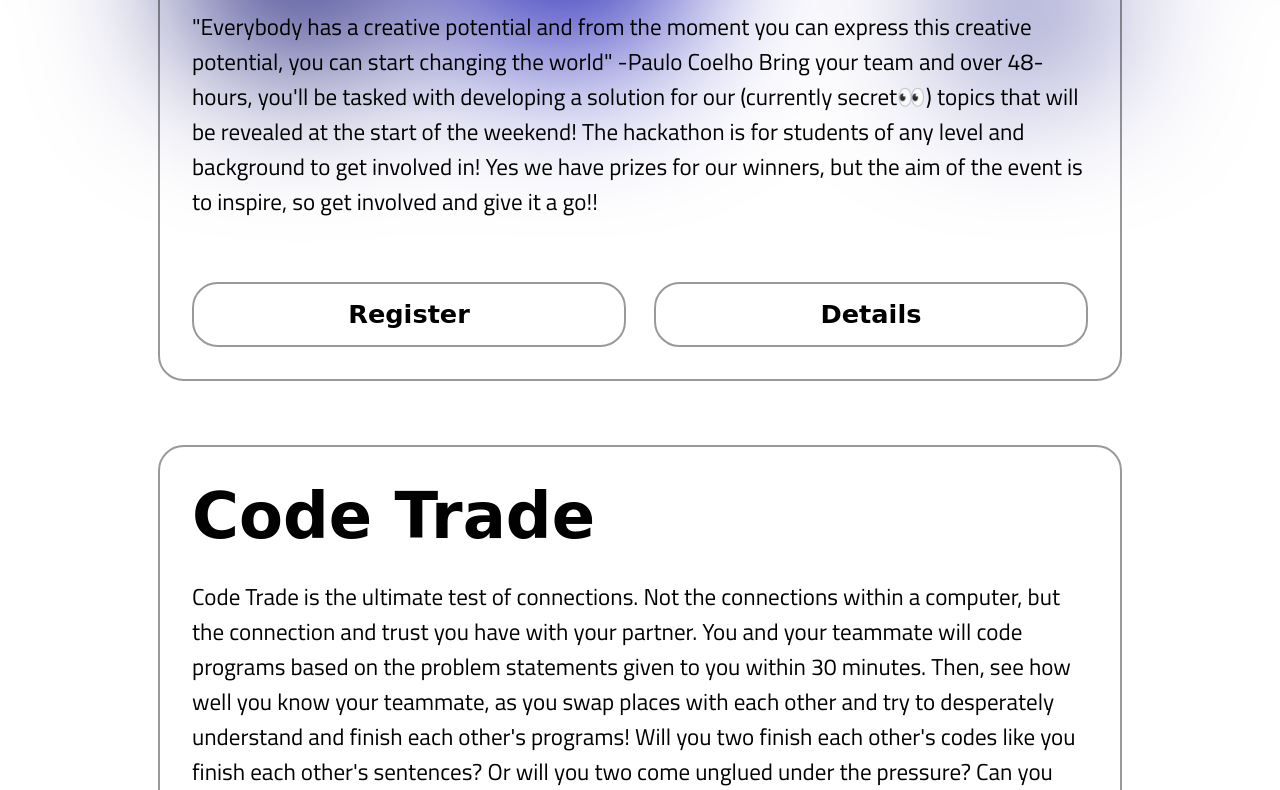
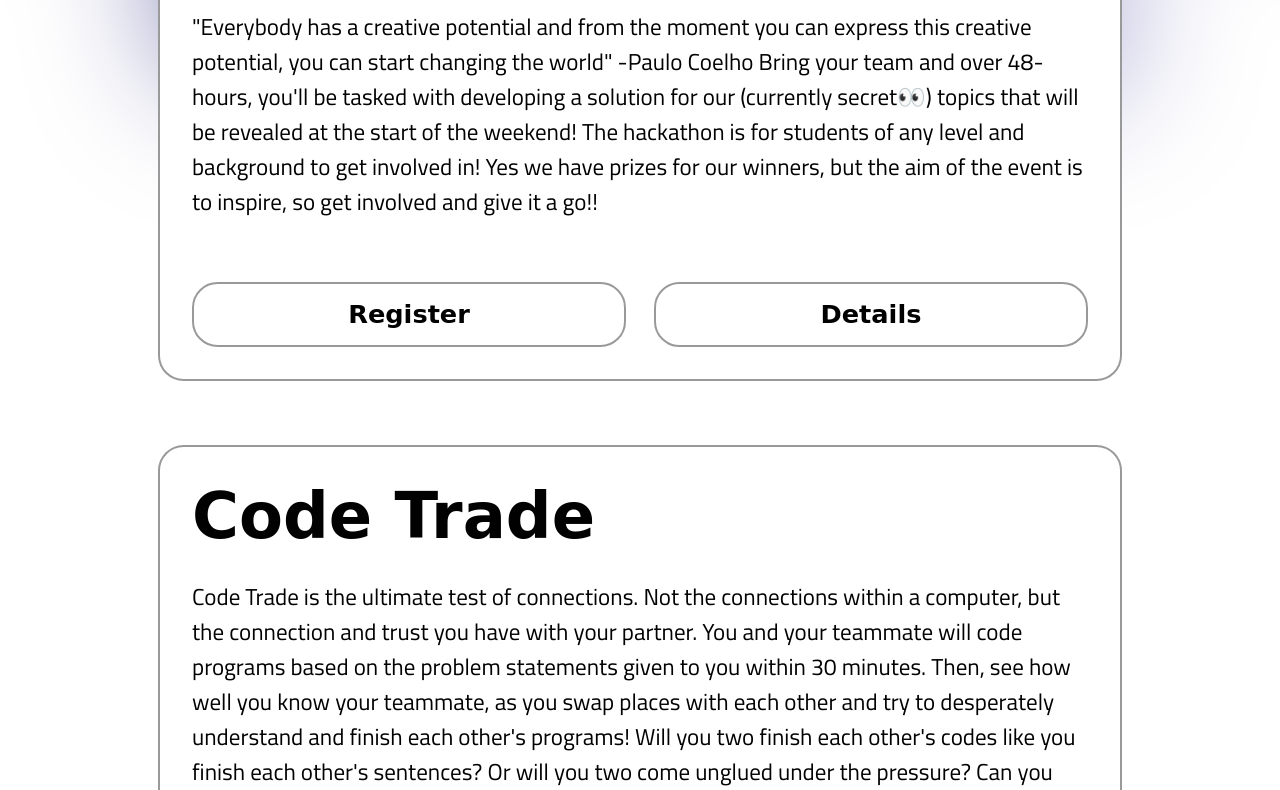
Before and after one commit to leo-barros/inspirus2k22, a plain HTML site: page index.html in a window 1280 px wide. Shown: the part 745-1535 px from the top of the page. Drawn offline with nearby package versions, Linux system fonts and the light colour scheme; a web font is replaced by a local one.

Commit message:
card background made opaque

```diff
--- a/style.scss
+++ b/style.scss
@@ -84,7 +84,7 @@ body{
     width: 70%;
     backdrop-filter: blur(6px);
     box-shadow: 1vh 1vh 4vh  var(--clr-text);
-    background: rgba(var(--clr-base),0);
+    background: rgba(var(--clr-base),01);
 
     h1{
 
```
Also changed, not shown: style.css.
